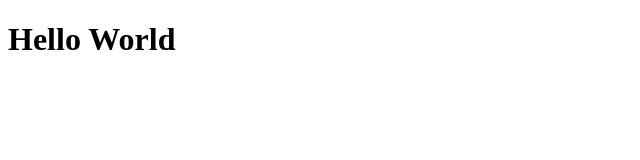
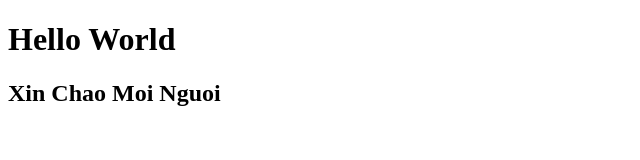
Before and after one commit to HoTuan2911/TuanDemo, a plain HTML site: page index.html in a window 1280 px wide. Shown: the whole page, without its empty margins (0-640 px from the left). Drawn offline with Linux system fonts and the light colour scheme.

Commit message:
xin chao

```diff
--- a/index.html
+++ b/index.html
@@ -8,5 +8,6 @@
 </head>
 <body>
     <h1>Hello World</h1>
+    <h2>Xin Chao Moi Nguoi</h2>
 </body>
 </html>
--- a/style.css
+++ b/style.css
@@ -1,4 +1,5 @@
 body{
     text-decoration: red;
     text-align: center;
+    margin-top: auto;
 }
```
